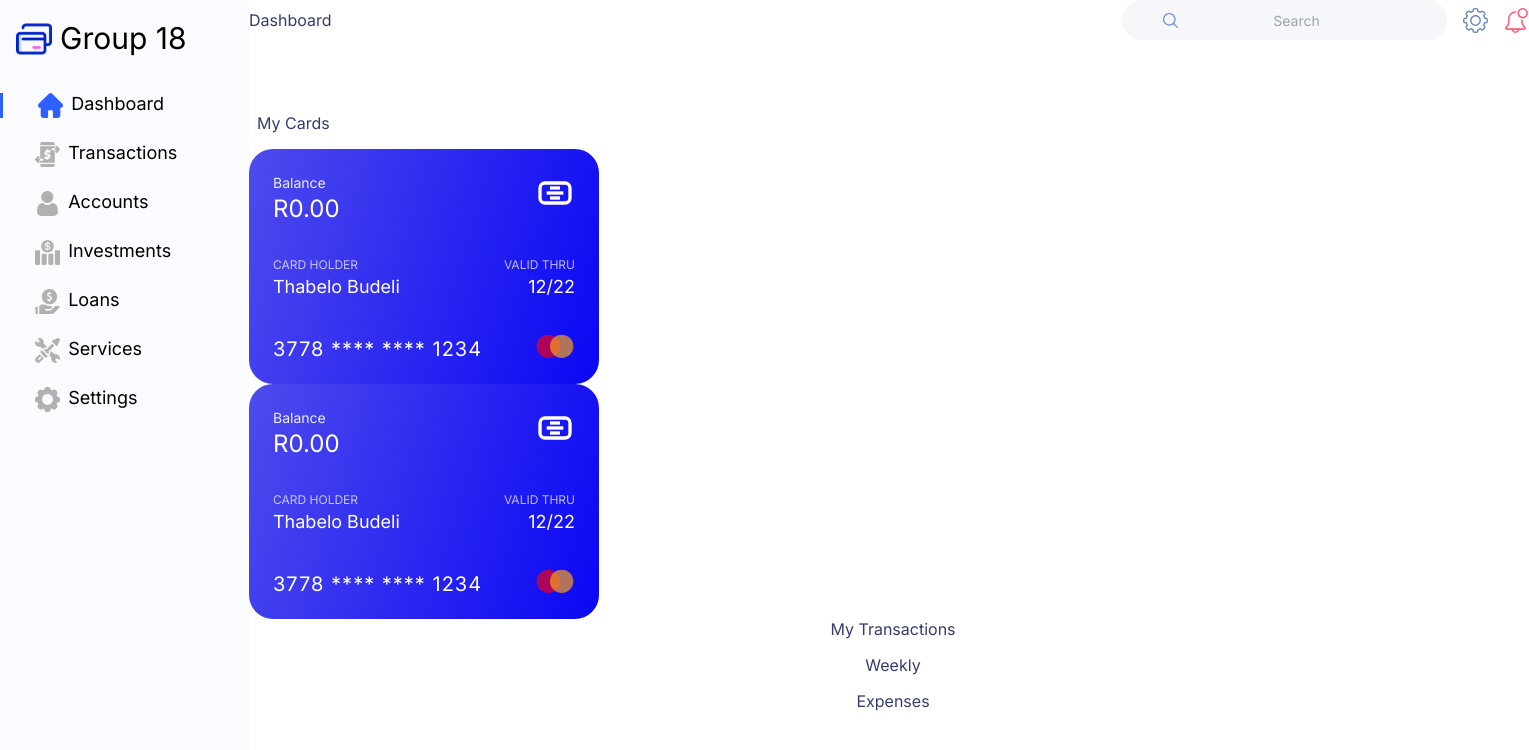
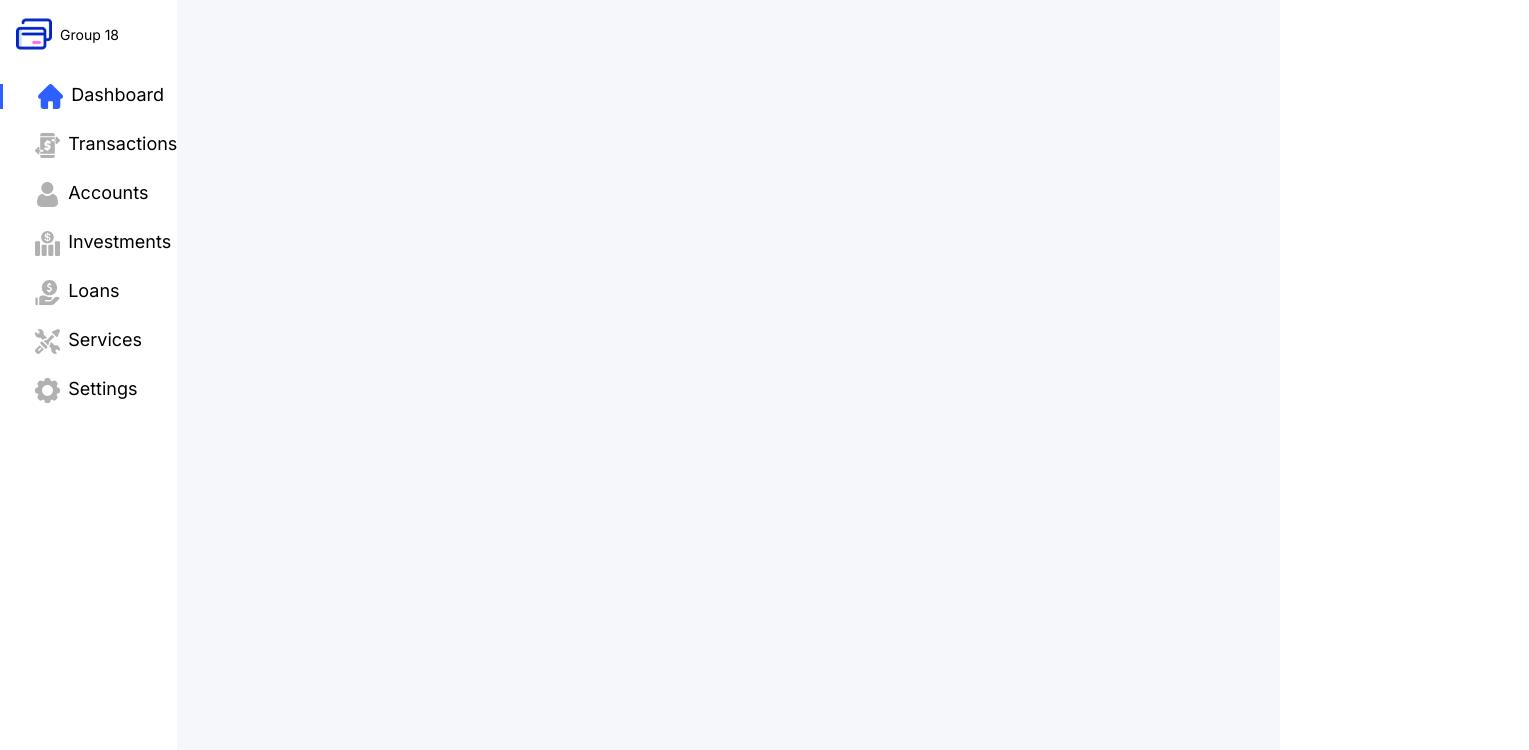
Before and after one commit to mothibimalebana/fds-system-client, a React (Vite) app: page /Dashboard in a window 1280 px wide. Shown: the top 750 px of the page, 1529 px wide, since content can reach past the window. Built offline with nearby package versions, Linux system fonts and the light colour scheme.

Commit message:
fix: navbar should be responsive on web and mobile

```diff
--- a/src/App.css
+++ b/src/App.css
@@ -7,7 +7,9 @@
 }
 .app{
     display: grid;
-    grid-template-columns: 249px 1fr 1fr;
+    grid-template-columns: auto 1fr;
+    width: 100%;
+    height: 100vh;
 }
 .container{
     padding: 0;
--- a/src/App.jsx
+++ b/src/App.jsx
@@ -10,8 +10,6 @@ function App() {
     <div className="app">
       <Nav />
       <div className="outlet">
-        <NavH/>
-        <Outlet/>
       </div>
     </div>
     </>
--- a/src/components/nav/Nav.jsx
+++ b/src/components/nav/Nav.jsx
@@ -217,8 +217,8 @@ const Nav = ({pageTitle}) => {
                 </section>
 
                 {/*Desktop*/}
-                <section className="section hidden md:flex flex-col">
-                    <div className="navbar flex flex-col">
+                <section className="hidden md:flex flex-col h-full">
+                    <div className="navbar flex flex-col w-full">
                         <div className="logo flex items-center gap-2">
                             <img src="src/components/nav/logo.svg" alt="logo" />
                             <h2 className="navheader font-bold">Group 18</h2>
--- a/src/css/Nav.css
+++ b/src/css/Nav.css
@@ -1,17 +1,21 @@
-.section, .nav-container{
-    width: 100%;
-}
+@media (min-width: 768px) {
 .navheader{
-    font-size: 30px;
+    font-size: clamp(20px,25px, 30px,)
 }
 .navbar{
     display: flex;
     flex-direction: column;
 }
+.navbar,.nav-container{
+    width: 100%;
+}
+}
+
+
+
 .navbar{
-    max-width: 250px;
-    height: 100vh;
-    background: #FAFBFF;
+    height: 100%;
+    background: #FFF;
     gap: 1rem;
 }
 
--- a/src/dashboard/Dashboard.jsx
+++ b/src/dashboard/Dashboard.jsx
@@ -36,8 +36,6 @@ return(
                 <div className="myCards">
                     <h3 className="cardsTitle">My Cards</h3>
                     <div className="cardCarousel">
-                        <CreditCard/>
-                        <CreditCard/>
                     </div>
                 </div>
                 <div className="recentTransactions">
```
